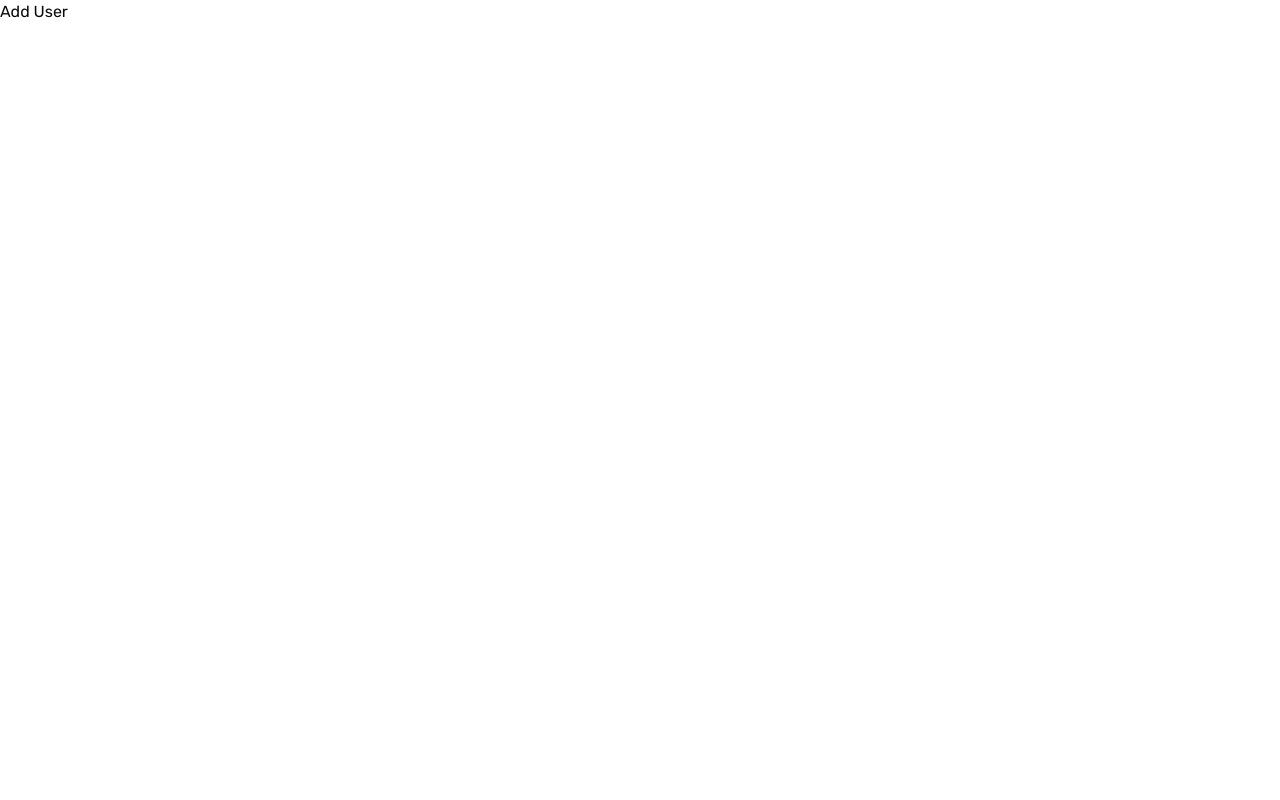
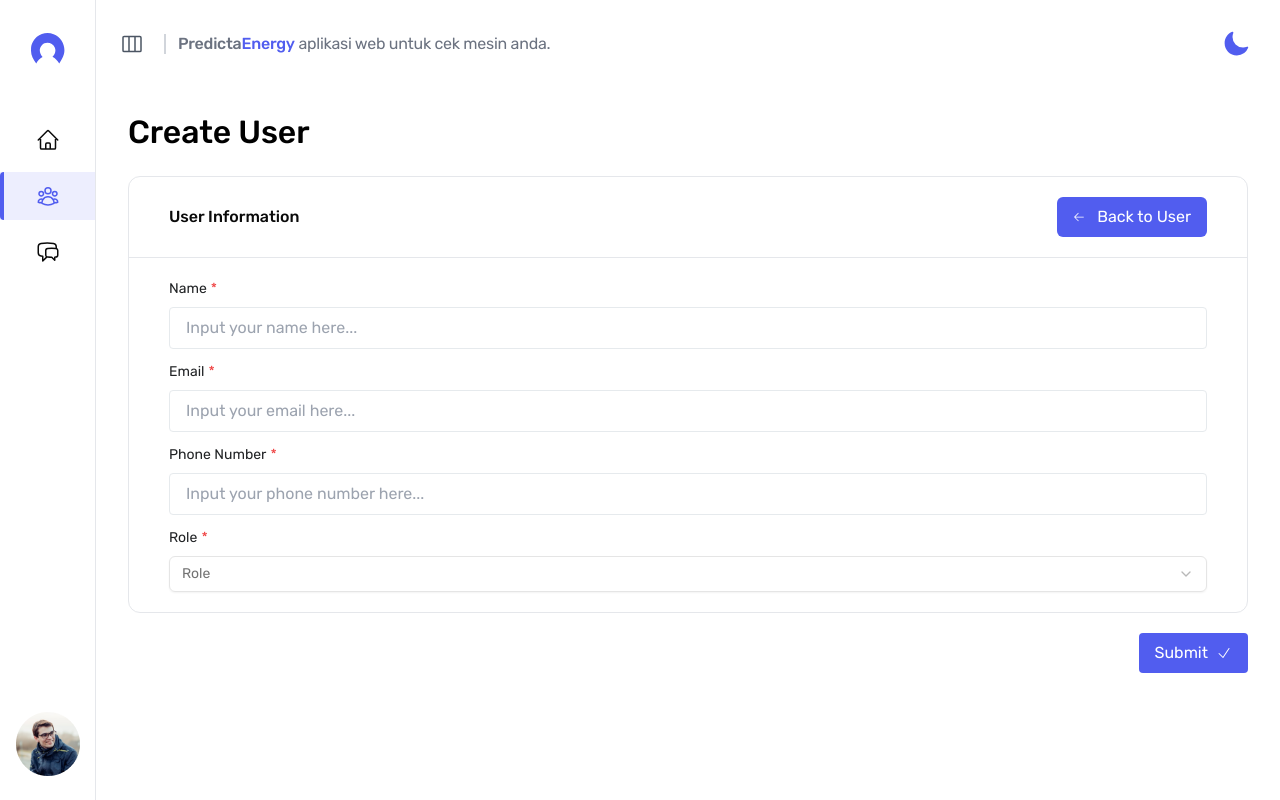
Before and after one commit to PutuRifkiDy/capstone-predictive-anomaly-maintenance, a React (Vite) app in the folder frontend/: page /admin/users/create in a window 1280 px wide. Built offline with nearby package versions, Linux system fonts and the light colour scheme.

Commit message:
added: Create user page

```diff
--- a/frontend/package.json
+++ b/frontend/package.json
@@ -13,6 +13,7 @@
     "@headlessui/react": "^2.2.9",
     "@heroicons/react": "^2.2.0",
     "@radix-ui/react-dropdown-menu": "^2.1.16",
+    "@radix-ui/react-select": "^2.2.6",
     "@radix-ui/react-slot": "^1.2.4",
     "class-variance-authority": "^0.7.1",
     "clsx": "^2.1.1",
--- a/frontend/src/components/layouts/AppLayout.jsx
+++ b/frontend/src/components/layouts/AppLayout.jsx
@@ -143,7 +143,7 @@
               <ThemeSwitcher />
             </div>
           </div>
-          <div className="px-4 sm:px-6 lg:px-8 mt-5">{children}</div>
+          <div className="px-4 sm:px-6 lg:px-8 py-5">{children}</div>
           <div className="absolute bottom-0 right-5"></div>
         </main>
       </div>
--- /dev/null
+++ b/frontend/src/components/ui/select.jsx
@@ -0,0 +1,119 @@
+import * as React from "react"
+import * as SelectPrimitive from "@radix-ui/react-select"
+import { Check, ChevronDown, ChevronUp } from "lucide-react"
+
+import { cn } from "@/lib/utils"
+
+const Select = SelectPrimitive.Root
+
+const SelectGroup = SelectPrimitive.Group
+
+const SelectValue = SelectPrimitive.Value
+
+const SelectTrigger = React.forwardRef(({ className, children, ...props }, ref) => (
+  <SelectPrimitive.Trigger
+    ref={ref}
+    className={cn(
+      "flex h-9 w-full items-center justify-between whitespace-nowrap rounded-md border border-input bg-transparent px-3 py-2 text-sm shadow-sm ring-offset-background data-[placeholder]:text-muted-foreground focus:outline-none focus:ring-1 focus:ring-ring disabled:cursor-not-allowed disabled:opacity-50 [&>span]:line-clamp-1",
+      className
+    )}
+    {...props}>
+    {children}
+    <SelectPrimitive.Icon asChild>
+      <ChevronDown className="h-4 w-4 opacity-50" />
+    </SelectPrimitive.Icon>
+  </SelectPrimitive.Trigger>
+))
+SelectTrigger.displayName = SelectPrimitive.Trigger.displayName
+
+const SelectScrollUpButton = React.forwardRef(({ className, ...props }, ref) => (
+  <SelectPrimitive.ScrollUpButton
+    ref={ref}
+    className={cn("flex cursor-default items-center justify-center py-1", className)}
+    {...props}>
+    <ChevronUp className="h-4 w-4" />
+  </SelectPrimitive.ScrollUpButton>
+))
+SelectScrollUpButton.displayName = SelectPrimitive.ScrollUpButton.displayName
+
+const SelectScrollDownButton = React.forwardRef(({ className, ...props }, ref) => (
+  <SelectPrimitive.ScrollDownButton
+    ref={ref}
+    className={cn("flex cursor-default items-center justify-center py-1", className)}
+    {...props}>
+    <ChevronDown className="h-4 w-4" />
+  </SelectPrimitive.ScrollDownButton>
+))
+SelectScrollDownButton.displayName =
+  SelectPrimitive.ScrollDownButton.displayName
+
+const SelectContent = React.forwardRef(({ className, children, position = "popper", ...props }, ref) => (
+  <SelectPrimitive.Portal>
+    <SelectPrimitive.Content
+      ref={ref}
+      className={cn(
+        "relative z-50 max-h-[--radix-select-content-available-height] min-w-[8rem] overflow-y-auto overflow-x-hidden rounded-md border bg-popover text-popover-foreground shadow-md data-[state=open]:animate-in data-[state=closed]:animate-out data-[state=closed]:fade-out-0 data-[state=open]:fade-in-0 data-[state=closed]:zoom-out-95 data-[state=open]:zoom-in-95 data-[side=bottom]:slide-in-from-top-2 data-[side=left]:slide-in-from-right-2 data-[side=right]:slide-in-from-left-2 data-[side=top]:slide-in-from-bottom-2 origin-[--radix-select-content-transform-origin]",
+        position === "popper" &&
+          "data-[side=bottom]:translate-y-1 data-[side=left]:-translate-x-1 data-[side=right]:translate-x-1 data-[side=top]:-translate-y-1",
+        className
+      )}
+      position={position}
+      {...props}>
+      <SelectScrollUpButton />
+      <SelectPrimitive.Viewport
+        className={cn("p-1", position === "popper" &&
+          "h-[var(--radix-select-trigger-height)] w-full min-w-[var(--radix-select-trigger-width)]")}>
+        {children}
+      </SelectPrimitive.Viewport>
+      <SelectScrollDownButton />
+    </SelectPrimitive.Content>
+  </SelectPrimitive.Portal>
+))
+SelectContent.displayName = SelectPrimitive.Content.displayName
+
+const SelectLabel = React.forwardRef(({ className, ...props }, ref) => (
+  <SelectPrimitive.Label
+    ref={ref}
+    className={cn("px-2 py-1.5 text-sm font-semibold", className)}
+    {...props} />
+))
+SelectLabel.displayName = SelectPrimitive.Label.displayName
+
+const SelectItem = React.forwardRef(({ className, children, ...props }, ref) => (
+  <SelectPrimitive.Item
+    ref={ref}
+    className={cn(
+      "relative flex w-full cursor-default select-none items-center rounded-sm py-1.5 pl-2 pr-8 text-sm outline-none focus:bg-accent focus:text-accent-foreground data-[disabled]:pointer-events-none data-[disabled]:opacity-50",
+      className
+    )}
+    {...props}>
+    <span className="absolute right-2 flex h-3.5 w-3.5 items-center justify-center">
+      <SelectPrimitive.ItemIndicator>
+        <Check className="h-4 w-4" />
+      </SelectPrimitive.ItemIndicator>
+    </span>
+    <SelectPrimitive.ItemText>{children}</SelectPrimitive.ItemText>
+  </SelectPrimitive.Item>
+))
+SelectItem.displayName = SelectPrimitive.Item.displayName
+
+const SelectSeparator = React.forwardRef(({ className, ...props }, ref) => (
+  <SelectPrimitive.Separator
+    ref={ref}
+    className={cn("-mx-1 my-1 h-px bg-muted", className)}
+    {...props} />
+))
+SelectSeparator.displayName = SelectPrimitive.Separator.displayName
+
+export {
+  Select,
+  SelectGroup,
+  SelectValue,
+  SelectTrigger,
+  SelectContent,
+  SelectLabel,
+  SelectItem,
+  SelectSeparator,
+  SelectScrollUpButton,
+  SelectScrollDownButton,
+}
--- a/frontend/src/pages/app/users/Create.jsx
+++ b/frontend/src/pages/app/users/Create.jsx
@@ -1,9 +1,97 @@
 import AppLayout from "@/components/layouts/AppLayout";
+import { ArrowLeftIcon, CheckIcon } from "@heroicons/react/24/solid";
+import {
+  Select,
+  SelectContent,
+  SelectItem,
+  SelectTrigger,
+  SelectValue,
+} from "@/components/ui/select";
 
 export default function Create() {
   return (
-    <p>Add User</p>
+    <AppLayout>
+      <p className="font-medium text-[32px] tracking-[-0.11px] text-[#000000] dark:text-white">
+        Create User
+      </p>
+      <form className="flex flex-col gap-5 mt-5">
+        <div className="rounded-xl border-[1px] border-gray-200">
+          <div className="flex items-center justify-between px-10 py-5">
+            <p className="font-medium text-[16px]">User Information</p>
+            <button className="flex items-center gap-3 px-4 py-2 text-white bg-[#515DEF] rounded-md group">
+              <ArrowLeftIcon className="text-white w-3 h-3 group-hover:-translate-x-1 transition-all duration-300 ease-in-out" />
+              Back to User
+            </button>
+          </div>
+          <div className="w-full h-[1px] bg-gray-200" />
+          <div className="flex flex-col gap-2 px-10 mb-3 mt-5">
+            <label
+              htmlFor="name"
+              className="text-[14px] text-[#202224] flex gap-1 items-center dark:text-gray-400"
+            >
+              Name
+              <span className="text-red-500">*</span>
+            </label>
+            <input
+              name="name"
+              placeholder="Input your name here..."
+              className="border-[1px] px-4 py-2 border-[#E6EAED] rounded-[4px] focus:outline-none placeholder:text-gray-400 dark:bg-[#081028]"
+            />
+          </div>
+          <div className="flex flex-col gap-2 px-10 mb-3">
+            <label
+              htmlFor="email"
+              className="text-[14px] text-[#202224] flex gap-1 items-center dark:text-gray-400"
+            >
+              Email
+              <span className="text-red-500">*</span>
+            </label>
+            <input
+              name="Email"
+              placeholder="Input your email here..."
+              className="border-[1px] px-4 py-2 border-[#E6EAED] rounded-[4px] focus:outline-none placeholder:text-gray-400 dark:bg-[#081028]"
+            />
+          </div>
+          <div className="flex flex-col gap-2 px-10 mb-3">
+            <label
+              htmlFor="phone_number"
+              className="text-[14px] text-[#202224] flex gap-1 items-center dark:text-gray-400"
+            >
+              Phone Number
+              <span className="text-red-500">*</span>
+            </label>
+            <input
+              name="phone_number"
+              placeholder="Input your phone number here..."
+              className="border-[1px] px-4 py-2 border-[#E6EAED] rounded-[4px] focus:outline-none placeholder:text-gray-400 dark:bg-[#081028]"
+            />
+          </div>
+          <div className="flex flex-col gap-2 px-10 mb-5">
+            <label
+              htmlFor="role"
+              className="text-[14px] text-[#202224] flex gap-1 items-center dark:text-gray-400"
+            >
+              Role
+              <span className="text-red-500">*</span>
+            </label>
+            <Select>
+              <SelectTrigger className="w-full">
+                <SelectValue placeholder="Role" />
+              </SelectTrigger>
+              <SelectContent>
+                <SelectItem value="light">Admin</SelectItem>
+                <SelectItem value="dark">Engineer</SelectItem>
+              </SelectContent>
+            </Select>
+          </div>
+        </div>
+        <div className="flex items-center justify-end">
+          <button className="w-fit bg-[#515DEF] px-4 py-2 rounded-[4px] text-white hover:shadow-2xl transition-all duration-300 ease-in-out flex items-center gap-2">
+            Submit
+            <CheckIcon className="w-4 h-4 text-white" />
+          </button>
+        </div>
+      </form>
+    </AppLayout>
   );
 }
-
-Create.layout = (page) => <AppLayout children={page} />;
```
Also changed, not shown: 1 other file (tests, documents, lock files or other folders).
